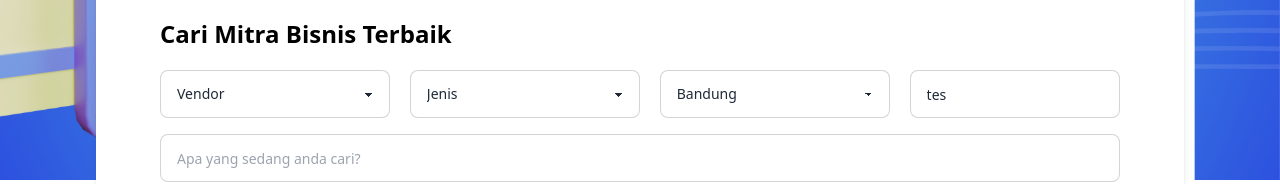
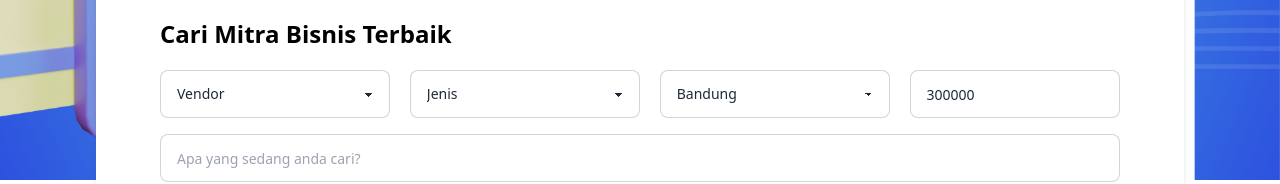
Before and after one commit to mitrain23/mitrain-frontend-next, a Next.js app: page / in a window 1280 px wide. Shown: the part 549-733 px from the top of the page. Built offline with nearby package versions, Linux system fonts and the light colour scheme; no server answers.

Commit message:
fix dropdown

```diff
--- a/app/tes/page.tsx
+++ /dev/null
@@ -1,9 +0,0 @@
-import React from 'react'
-
-const page = () => {
-  return (
-    <div>page</div>
-  )
-}
-
-export default page
--- a/src/components/flyingHero/index.tsx
+++ b/src/components/flyingHero/index.tsx
@@ -74,12 +74,8 @@ const FlyingHero = () => {
                             <option value="" selected hidden>
                                 Vendor
                             </option>
-                            <option>Han Solo</option>
-                            <option>Greedo</option>
-                            <option>Greedo</option>
-                            <option>Greedo</option>
-                            <option>Greedo</option>
-                            <option>Greedo</option>
+                            <option>Vendor</option>
+
                         </select>
 
                         <select
@@ -91,8 +87,7 @@ const FlyingHero = () => {
                             <option value="" selected hidden>
                                 Jenis
                             </option>
-                            <option>Han Solo</option>
-                            <option>Greedo</option>
+                            <option>Konveksi</option>
                         </select>
                         <select
                             name="lokasi"
@@ -114,8 +109,8 @@ const FlyingHero = () => {
 
                         </select> */}
                         <input
-                            defaultValue='tes'
-                            type="text"
+                            defaultValue='300000'
+                            type="number"
                             name="search"
                             placeholder="harga"
                             className="input input-xs md:input-md w-full input-bordered mb-2 placeholder-black"
```
